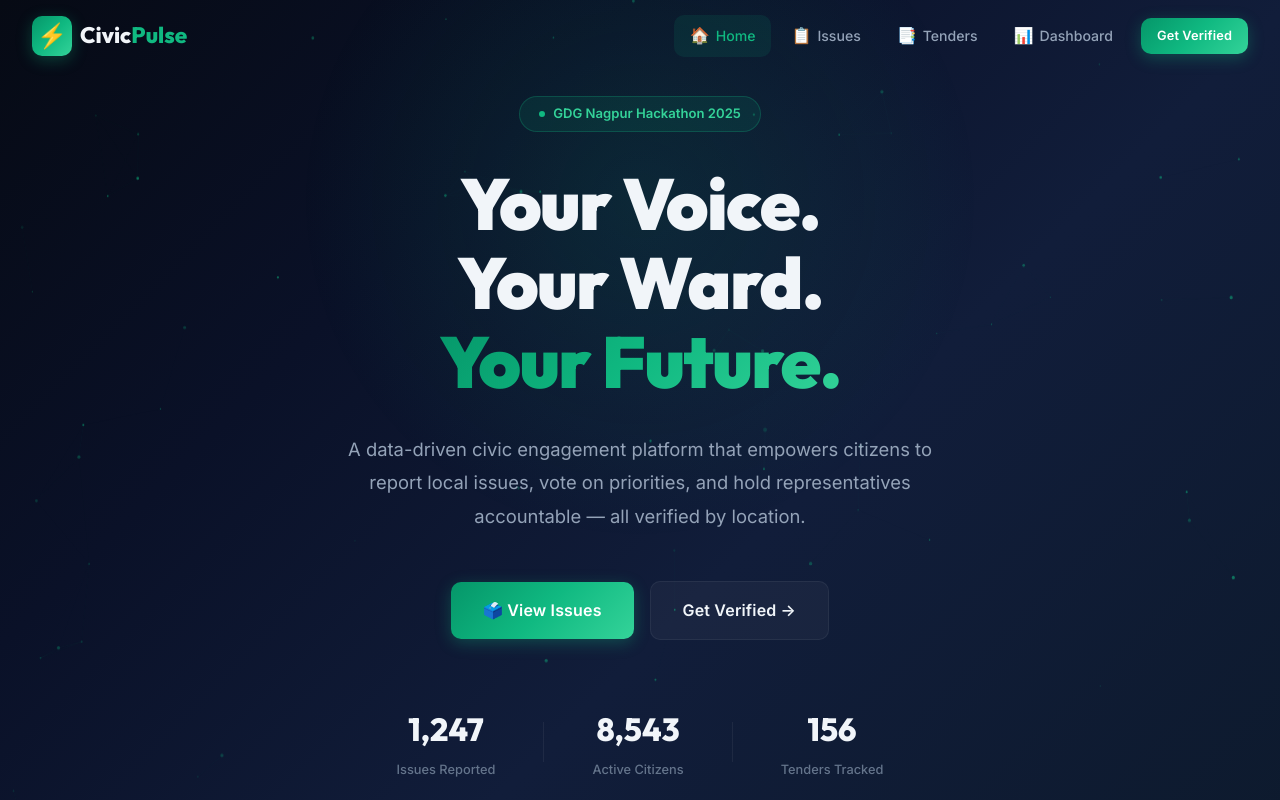
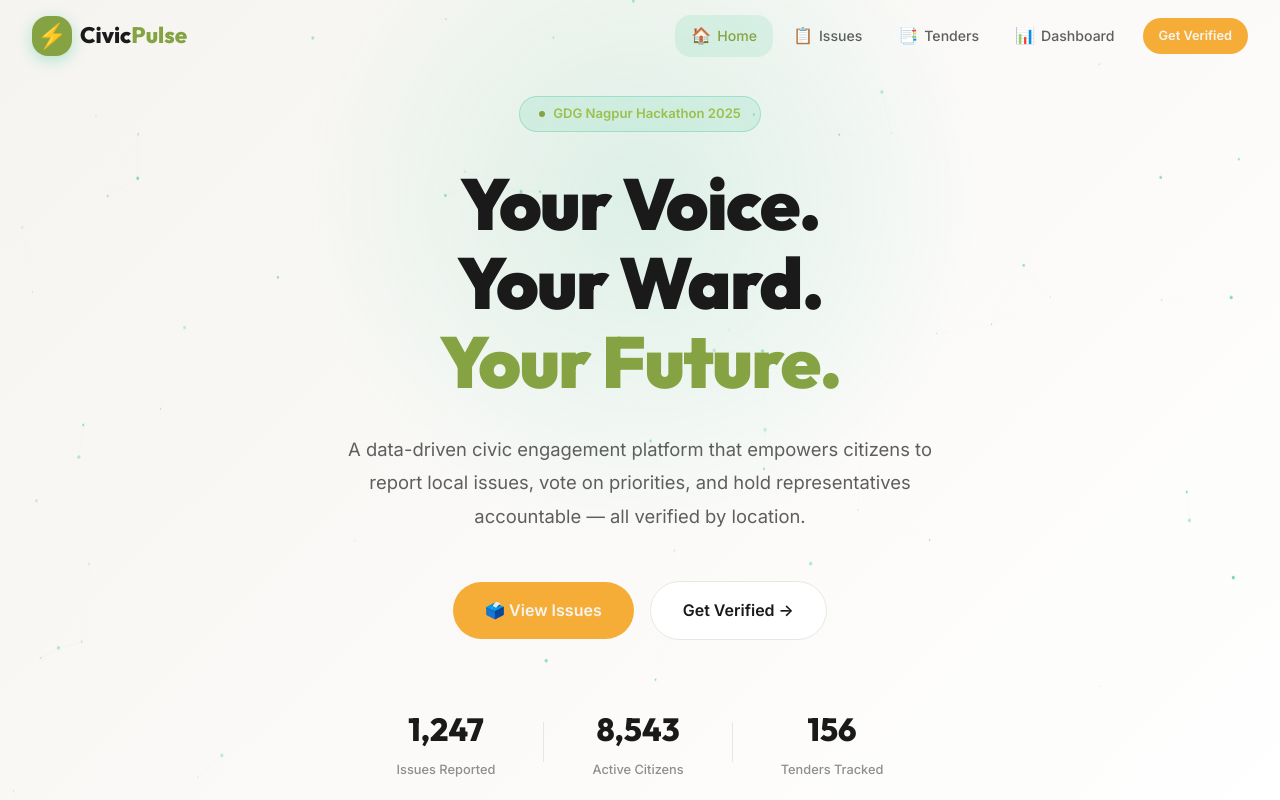
Before and after one commit to sakshamwadhankar/PS-4-_gdgNagpur_DeadPixel, a Next.js app: page / in a window 1280 px wide. Shown: the top 800 px of the page. Built offline with nearby package versions, Linux system fonts and the light colour scheme.

Commit message:
style: Redesign UI to minimalist light theme with earthy/organic tones

```diff
--- a/src/app/globals.css
+++ b/src/app/globals.css
@@ -7,58 +7,61 @@
 
 /* ── CSS Custom Properties ── */
 :root {
-  /* Primary palette */
-  --color-bg-primary: #060a14;
-  --color-bg-secondary: #0a1128;
-  --color-bg-tertiary: #111d3a;
-  --color-bg-card: rgba(15, 25, 55, 0.7);
-  --color-bg-card-hover: rgba(20, 35, 70, 0.85);
-  --color-bg-glass: rgba(255, 255, 255, 0.04);
-  --color-bg-glass-hover: rgba(255, 255, 255, 0.08);
+  /* Minimalist Light Palette */
+  --color-bg-primary: #F6F4F0;
+  --color-bg-secondary: #FFFFFF;
+  --color-bg-tertiary: #EBE9E4;
+  --color-bg-card: #FFFFFF;
+  --color-bg-card-hover: #FAFAF9;
+  --color-bg-glass: #FFFFFF;
+  --color-bg-glass-hover: #FAFAF9;
 
-  /* Accent colors */
-  --color-emerald: #10b981;
-  --color-emerald-light: #34d399;
-  --color-emerald-dark: #059669;
-  --color-emerald-glow: rgba(16, 185, 129, 0.3);
-  --color-gold: #f59e0b;
-  --color-gold-light: #fbbf24;
-  --color-blue: #3b82f6;
-  --color-blue-light: #60a5fa;
-  --color-purple: #8b5cf6;
-  --color-purple-light: #a78bfa;
-  --color-rose: #f43f5e;
-  --color-rose-light: #fb7185;
-  --color-cyan: #06b6d4;
-  --color-teal: #14b8a6;
-  --color-indigo: #6366f1;
-  --color-pink: #ec4899;
+  /* Accent colors (Muted & Organic) */
+  --color-emerald: #85A343; /* Soft green */
+  --color-emerald-light: #9BC04D;
+  --color-emerald-dark: #6C8535;
+  --color-emerald-glow: rgba(133, 163, 67, 0.1);
+
+  --color-gold: #F6AD37; /* Vibrant warm yellow */
+  --color-gold-light: #F8C36B;
+
+  --color-blue: #D8E2F2; /* Soft pastel blue */
+  --color-blue-light: #EBF1FA;
+
+  --color-purple: #E1DDFA; /* Soft pastel purple */
+  --color-purple-light: #EFEDFC;
+
+  --color-rose: #FCE1D8; /* Soft pastel pink */
+  --color-rose-light: #FDF1ED;
+
+  --color-brown: #794D3B; /* Earthy brown */
+  --color-dark-olive: #737865; /* Dark olive for contrast */
 
   /* Text */
-  --color-text-primary: #f1f5f9;
-  --color-text-secondary: #94a3b8;
-  --color-text-muted: #64748b;
-  --color-text-accent: #10b981;
+  --color-text-primary: #1A1A1A;
+  --color-text-secondary: #5E5E5E;
+  --color-text-muted: #8E8E8E;
+  --color-text-accent: #1A1A1A;
 
   /* Borders */
-  --color-border: rgba(255, 255, 255, 0.06);
-  --color-border-hover: rgba(255, 255, 255, 0.12);
-  --color-border-accent: rgba(16, 185, 129, 0.3);
+  --color-border: #E8E6E1;
+  --color-border-hover: #DCDAD4;
+  --color-border-accent: #F6AD37;
 
-  /* Gradients */
-  --gradient-hero: linear-gradient(135deg, #060a14 0%, #0a1128 30%, #111d3a 60%, #0d1a2d 100%);
-  --gradient-emerald: linear-gradient(135deg, #059669, #10b981, #34d399);
-  --gradient-gold: linear-gradient(135deg, #d97706, #f59e0b, #fbbf24);
-  --gradient-card: linear-gradient(135deg, rgba(15, 25, 55, 0.8), rgba(10, 17, 40, 0.6));
-  --gradient-glow: radial-gradient(ellipse at 50% 0%, rgba(16, 185, 129, 0.15) 0%, transparent 60%);
+  /* Gradients (Replaced with solid colors for minimal look) */
+  --gradient-hero: linear-gradient(135deg, #F6F4F0 0%, #FFFFFF 100%);
+  --gradient-emerald: #85A343;
+  --gradient-gold: #F6AD37;
+  --gradient-card: #FFFFFF;
+  --gradient-glow: none;
 
-  /* Shadows */
-  --shadow-sm: 0 1px 3px rgba(0, 0, 0, 0.3);
-  --shadow-md: 0 4px 12px rgba(0, 0, 0, 0.4);
-  --shadow-lg: 0 8px 32px rgba(0, 0, 0, 0.5);
-  --shadow-xl: 0 16px 48px rgba(0, 0, 0, 0.6);
-  --shadow-glow: 0 0 40px rgba(16, 185, 129, 0.15);
-  --shadow-glow-gold: 0 0 40px rgba(245, 158, 11, 0.15);
+  /* Shadows (Very soft) */
+  --shadow-sm: 0 2px 8px rgba(0, 0, 0, 0.02);
+  --shadow-md: 0 4px 16px rgba(0, 0, 0, 0.04);
+  --shadow-lg: 0 12px 32px rgba(0, 0, 0, 0.05);
+  --shadow-xl: 0 20px 48px rgba(0, 0, 0, 0.06);
+  --shadow-glow: 0 4px 20px rgba(246, 173, 55, 0.2);
+  --shadow-glow-gold: 0 4px 20px rgba(246, 173, 55, 0.2);
 
   /* Typography */
   --font-body: 'Inter', -apple-system, BlinkMacSystemFont, 'Segoe UI', sans-serif;
@@ -74,11 +77,11 @@
   --space-3xl: 4rem;
   --space-4xl: 6rem;
 
-  /* Border radius */
-  --radius-sm: 6px;
-  --radius-md: 10px;
-  --radius-lg: 16px;
-  --radius-xl: 24px;
+  /* Border radius (Extra rounded) */
+  --radius-sm: 12px;
+  --radius-md: 16px;
+  --radius-lg: 24px;
+  --radius-xl: 32px;
   --radius-full: 9999px;
 
   /* Transitions */
@@ -167,20 +170,19 @@ input, textarea, select {
   padding: 0 var(--space-xl);
 }
 
-/* ── Glass Card ── */
+/* ── Minimal Card ── */
 .glass-card {
   background: var(--color-bg-card);
-  backdrop-filter: blur(20px);
-  -webkit-backdrop-filter: blur(20px);
   border: 1px solid var(--color-border);
   border-radius: var(--radius-lg);
   transition: all var(--transition-base);
+  box-shadow: var(--shadow-sm);
 }
 
 .glass-card:hover {
   background: var(--color-bg-card-hover);
   border-color: var(--color-border-hover);
-  box-shadow: var(--shadow-lg);
+  box-shadow: var(--shadow-md);
   transform: translateY(-2px);
 }
 
@@ -191,37 +193,23 @@ input, textarea, select {
   justify-content: center;
   gap: var(--space-sm);
   padding: 0.75rem 1.5rem;
-  border-radius: var(--radius-md);
+  border-radius: var(--radius-full);
   font-weight: 600;
-  font-size: 0.9rem;
-  letter-spacing: 0.01em;
+  font-size: 0.95rem;
   transition: all var(--transition-base);
   position: relative;
   overflow: hidden;
 }
 
-.btn::before {
-  content: '';
-  position: absolute;
-  inset: 0;
-  background: linear-gradient(135deg, rgba(255,255,255,0.1), transparent);
-  opacity: 0;
-  transition: opacity var(--transition-base);
-}
-
-.btn:hover::before {
-  opacity: 1;
-}
-
 .btn-primary {
-  background: var(--gradient-emerald);
-  color: #fff;
-  box-shadow: 0 4px 16px rgba(16, 185, 129, 0.3);
+  background: var(--gradient-gold);
+  color: var(--color-bg-primary);
+  box-shadow: none;
 }
 
 .btn-primary:hover {
-  box-shadow: 0 6px 24px rgba(16, 185, 129, 0.45);
   transform: translateY(-2px);
+  opacity: 0.9;
 }
 
 .btn-secondary {
@@ -353,10 +341,7 @@ input, textarea, select {
   font-weight: 800;
   text-align: center;
   margin-bottom: var(--space-md);
-  background: linear-gradient(135deg, var(--color-text-primary), var(--color-emerald-light));
-  -webkit-background-clip: text;
-  -webkit-text-fill-color: transparent;
-  background-clip: text;
+  color: var(--color-text-primary);
 }
 
 .section-subtitle {
```
Also changed, not shown: src/lib/mockData.js.
